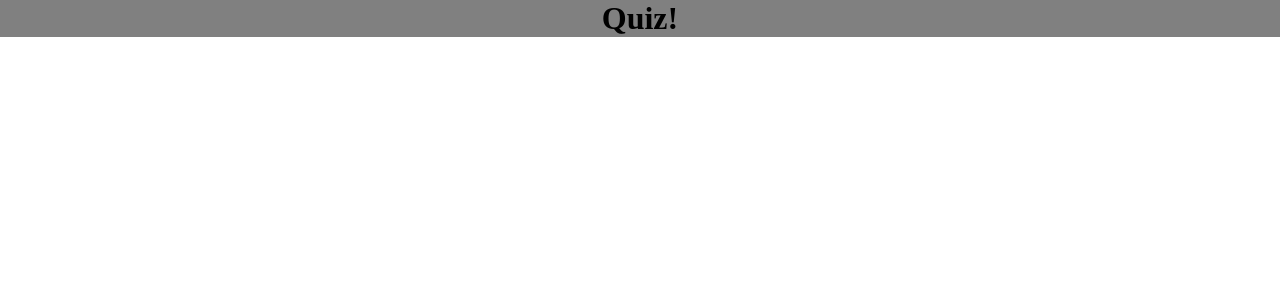
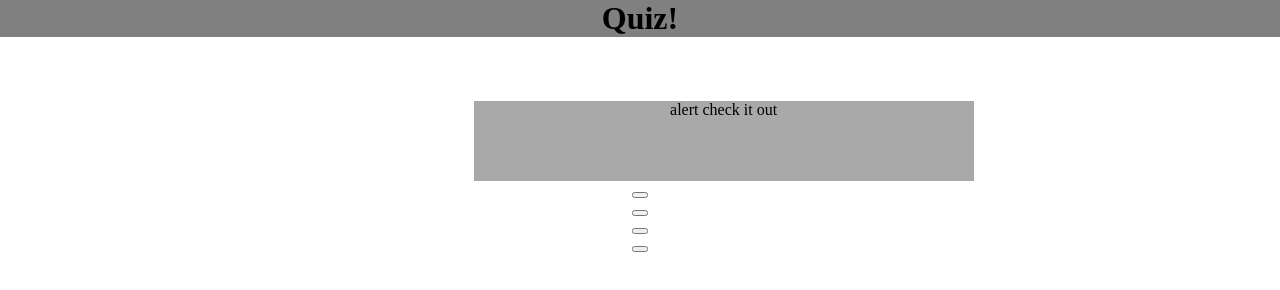
Before and after one commit to daikimare/Quiz, a plain HTML site: page index.html in a window 1280 px wide. Drawn offline with Linux system fonts and the light colour scheme.

Commit message:
作業一時中断

```diff
--- a/Style/main.css
+++ b/Style/main.css
@@ -7,3 +7,22 @@ h1 {
 body {
   margin: 0 0 0 0;
 }
+.container {
+  margin: 0 0 0 0;
+  text-align: center;
+}
+.alert-zone {
+  background-color: darkgray;
+  margin: 5% 37%;
+  margin-bottom: 0;
+  width: 500px;
+  height: 80px;
+}
+.alert-centense {
+  margin-top: 0%;
+}
+div.item div.answer{
+  margin: 0 0 0 0;
+  text-align: center;
+  display: inline-block;
+}
--- a/index.html
+++ b/index.html
@@ -7,5 +7,27 @@
 </head>
 <body>
   <h1>Quiz!</h1>
+  <div class="container">
+    <div class="alert-zone">
+      <div class="alert-centense">
+        alert check it out
+      </div>
+    </div>
+    <div class="items">
+      <div class="answer">
+        <button type="button" class="primary"></button>
+      </div>
+      <div class="answer">
+        <button type="button" class="primary"></button>
+      </div>
+      <div class="answer">
+        <button type="button" class="primary"></button>
+      </div>
+      <div class="answer">
+        <button type="button" class="primary"></button>
+      </div>
+    </div>
+  </div>
+  <script src="./quiz.js"></script>
 </body>
 </html>
```
